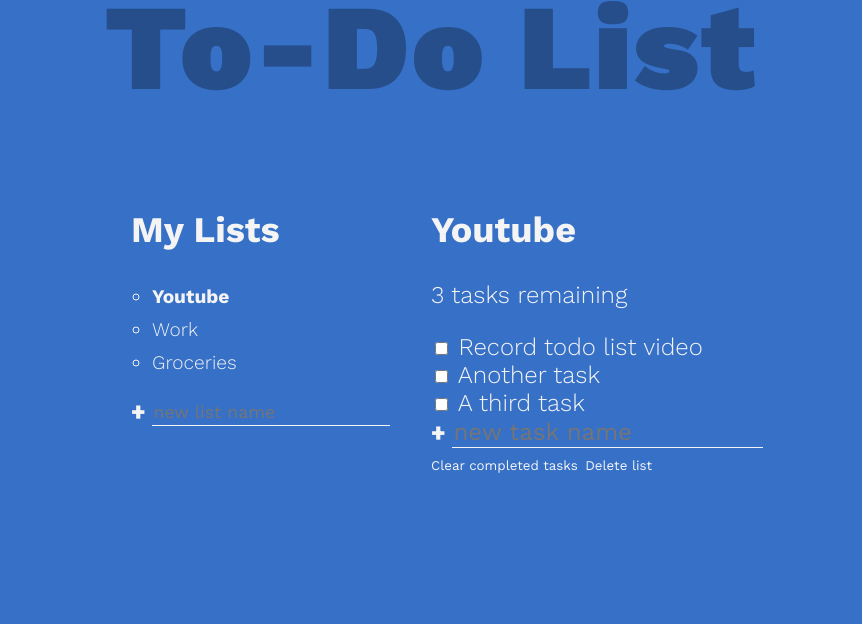
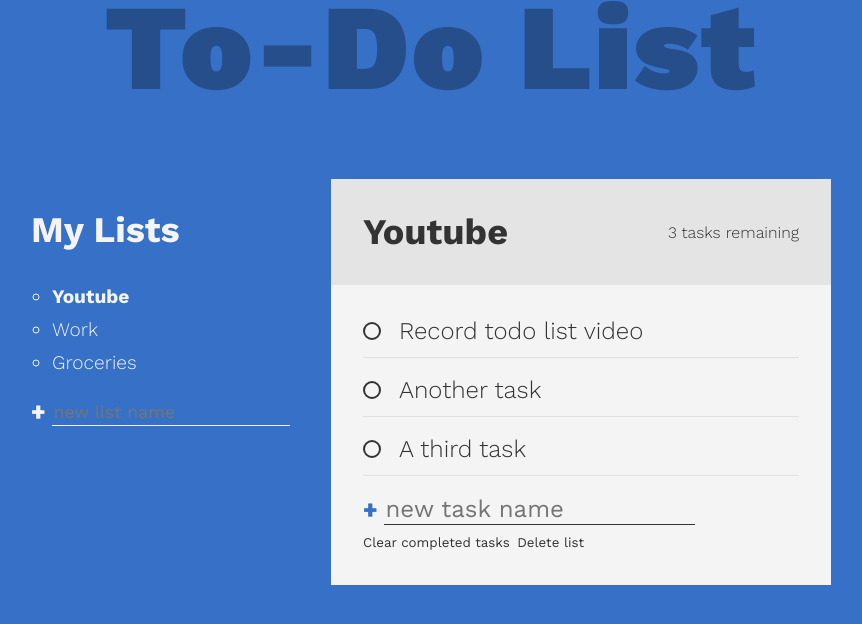
Before and after one commit to joelmarvi/todo-app, a website built with webpack: page dist/index.html in a window 1280 px wide. Shown: the whole page, without its empty margins (209-1071 px from the left). Built offline with nearby package versions, Linux system fonts and the light colour scheme.

Commit message:
Style todo list, custom checkboxes and add cross out animation

```diff
--- a/dist/index.html
+++ b/dist/index.html
@@ -16,9 +16,9 @@
     <div class="all-tasks">
         <h2 class="task-list-title">My Lists</h2>
         <ul class="task-list">
-            <li class="active-list">Youtube</li>
-            <li>Work</li>
-            <li>Groceries</li>
+            <li class="list-name active-list">Youtube</li>
+            <li class="list-name">Work</li>
+            <li class="list-name">Groceries</li>
         </ul>
 
         <form action="">
--- a/dist/style.css
+++ b/dist/style.css
@@ -20,9 +20,9 @@ body {
     /* Positioning using grid */
     display: grid;
     grid:
-        "header header header header" auto
-        "...... lists  active ......" auto /
-        1fr minmax(100px, 300px) minmax(100px, 300px) 1fr;
+        'header header header header' auto
+        '...... lists  active ......' auto /
+        1fr minmax(100px, 300px) minmax(100px, 500px) 1fr;
 
 }
 
@@ -47,6 +47,14 @@ body {
     padding-left: 1.1em;
 }
 
+.list-name {
+    cursor: pointer;
+}
+
+.list-name:hover {
+    opacity: 0.7;
+}
+
 form {
     display: flex;
 }
@@ -63,6 +71,7 @@ form {
     font-size: 1.5rem;
     font-weight: 900;
     margin-right: 0.25em;
+    /* Transition connects to .btn.create:hover */
     transition: opacity 250ms ease-in;
 }
 
@@ -77,7 +86,7 @@ form {
     border-bottom: 1px solid currentColor;
     font-size: inherit;
     outline: none;
-    /* Transition connects to :focus */
+    /* Transition connects to .new:focus */
     transition: border-bottom 150ms ease-in;
     order: 2;
 }
@@ -94,10 +103,121 @@ form {
     font-size: 1.1rem;
 }
 
+.new.task {
+    margin-bottom: 0;
+}
+
 .active-list {
     font-weight: 700;
 }
 
 .todo-list {
+    --spacer: 2rem;
+
     grid-area: active;
+    background: var(--clr-light);
+    color: var(--clr-dark);
 }
+
+.todo-header {
+    padding: var(--spacer);
+    background: #e4e4e4;
+    display: flex;
+    align-items: center;
+    justify-content: space-between;
+}
+
+.list-title {
+    margin: 0 1em 0 0;
+}
+
+.task-count {
+    margin: 0;
+    font-size: 1rem;
+}
+
+.todo-body {
+    padding: var(--spacer);
+}
+
+.new-task-creator .create {
+    color: var(--clr-primary);
+}
+
+[type="checkbox"] {
+    opacity: 0;
+    position: absolute;
+}
+
+.task label {
+    display: inline-flex;
+    align-items: center;
+    position: relative;
+}
+
+.task {
+    position: relative;
+    margin-bottom: 1.25em;
+}
+
+.task::after {
+    content: '';
+    position: absolute;
+    right: 0;
+    left: 0;
+    bottom: -0.5em;
+    height: 1px;
+    background: currentColor;
+    opacity: 0.1;
+}
+
+.custom-checkbox {
+    --size: 0.75em;
+
+    display: inline-block;
+    width: var(--size);
+    height: var(--size);
+    margin-right: var(--size);
+    cursor: pointer;
+    border: 2px solid currentColor;
+    border-radius: 50%;
+    transform: scale(1);
+    transition: transform 300ms ease-in-out;
+}
+
+/* Helps visual clue work while tabbing as well */
+.task:hover .custom-checkbox,
+[type="checkbox"]:focus + label .custom-checkbox {
+    transform: scale(1.2);
+    color: var(--clr-primary);
+}
+
+[type="checkbox"]:checked + label .custom-checkbox {
+    background: var(--clr-primary);
+    border-color: var(--clr-primary);
+    /* Effect for filling only part of the checkbox */
+    box-shadow: inset 0 0 0px 2px white;
+}
+
+[type="checkbox"]:checked + label {
+    opacity: 0.5;
+}
+
+/* Crossout effect */
+.task label::after {
+    content: '';
+    position: absolute;
+    left: 1.5em;
+    right: 0;
+    top: 50%;
+    height: 3px;
+    background: currentColor;
+    transform: scaleX(0);
+    transform-origin: right;
+    transition: transform 150ms ease-in-out;
+}
+
+[type="checkbox"]:checked + label::after {
+    transform: scaleX(1);
+    transform-origin: left;
+}
```
